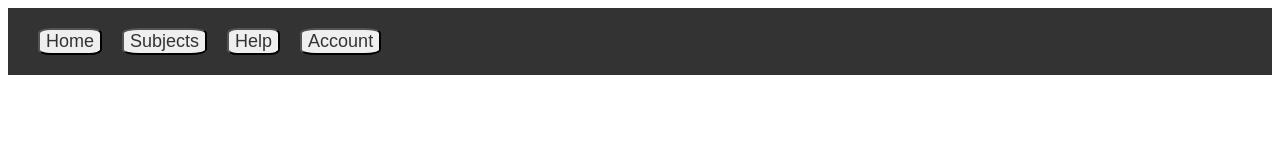
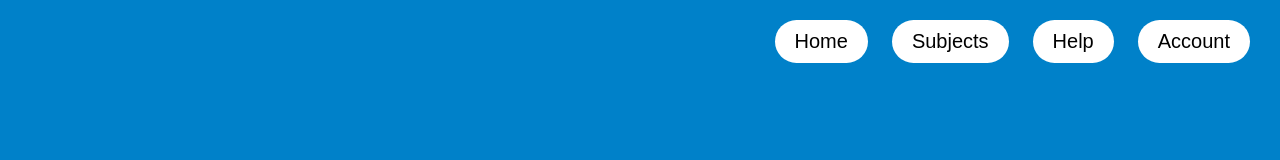
Before and after one commit to Shorizon/Rampant-Goats, a plain HTML site: page client/index.html in a window 1280 px wide. Drawn offline with Linux system fonts and the light colour scheme.

Commit message:
Finished designing background and buttons

```diff
--- a/client/assets/styles.css
+++ b/client/assets/styles.css
@@ -1,27 +1,46 @@
 h1 {
     font-size: 100px;
 }
+
+body {
+    margin: 0;
+    height: 100vh;
+    width: 100%;
+    background-color: #0081C9;
+}
 /*//////////////////////// NAVBAR CSS START //////////////////////////////*
-/* The navbar container */
+/* navbar container */
 .navbar {
     display: flex;
-    align-items: center;
-    background-color: #333;
+    justify-content: flex-end; /* horizontal */
+    align-items: center; /* vertical */
+    background-color: #0081C9;
     color: #fff;
     padding: 20px;
+}
+
+
+  /* navbar buttons */
+  .navbar button {
+    border-radius: 28px;
+    border: none;
+    font-family: Arial;
+    color: #000000;
+    font-size: 20px;
+    background: #ffffff;
+    padding: 10px 20px 10px 20px;
+    text-decoration: none;
+    cursor: pointer;
+    margin: auto 10px auto 10px;
   }
 
-  /* The navbar links */
-  .navbar button {
-    color: #333;
-    border-radius: 20%;
-    outline: none;
-    text-decoration: none;
-    font-size: 18px;
-    margin: auto 10px auto 10px;;
+  /* Navbar hover effect */
+  .navbar button:hover {
+    background-color: rgb(200, 200, 200);
+    border-color: rgb(200, 200, 200);
   }
 
-  /* The hamburger menu button */
+  /* hamburger menu button */
   .navbar .menu-button {
     display: none;
     cursor: pointer;
@@ -39,19 +58,21 @@ h1 {
     margin: auto 10px auto 10px;
   }
 
+  /* Specific navbar items*/
+
   /* Media query to show the hamburger menu on small screens */
   @media screen and (max-width: 720px) {
-    /* Hide the regular navbar links */
+    /* Hide regular navbar links */
     .navbar button {
       display: none;
     }
 
-    /* Show the hamburger menu button */
+    /* Show hamburger menu button */
     .navbar .menu-button {
       display: block;
     }
 
-    /* When the hamburger menu button is hovered over, show the menu */
+    /* Show menu on hover */
     .navbar .menu-button:hover + .menu,
     .navbar .menu-button:focus + .menu {
       display: block;
--- a/client/index.html
+++ b/client/index.html
@@ -11,11 +11,12 @@
 <body>
     <!-- Navbar section start -->
     <nav class="navbar">
-        <button href="#">Home</button>
-        <button href="#">Subjects</button>
-        <button href="#">Help</button>
-        <button href="#">Account</button>
-
+        <div class="navbar-items">
+            <button href="#">Home</button>
+            <button href="#">Subjects</button>
+            <button href="#">Help</button>
+            <button href="#">Account</button>
+        </div>
         <!-- Hamburger menu -->
         <div class="menu-button">&#9776;</div>
 
```
